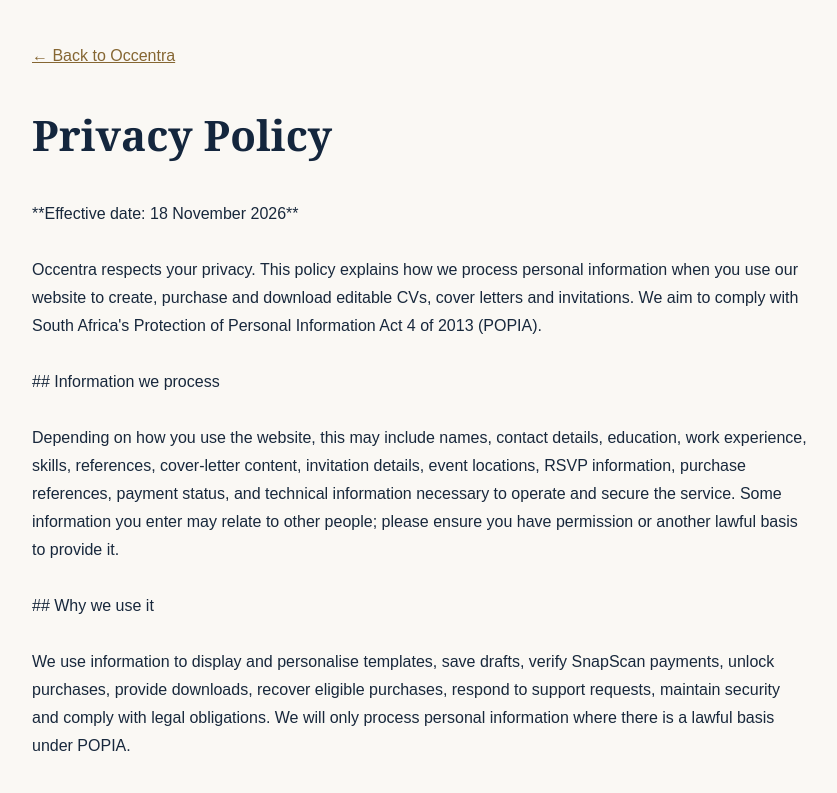
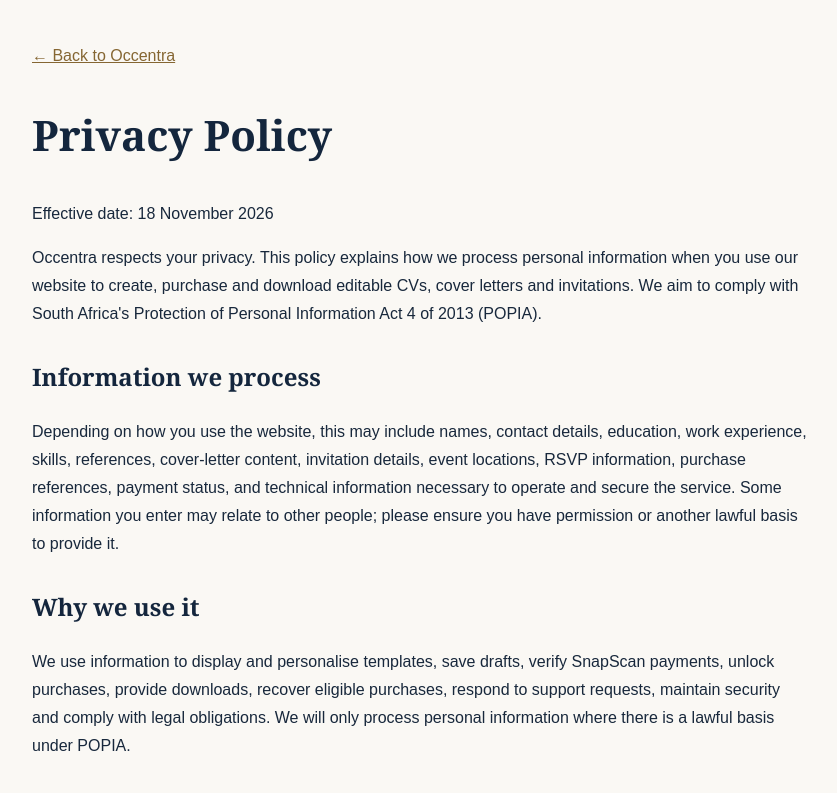
Before and after one commit to occentra90-cyber/Occentra-, a Next.js app: page /privacy-policy in a window 1280 px wide. Shown: the top 793 px of the page, without its empty margins (220-1057 px from the left). Built offline with nearby package versions, Linux system fonts and the light colour scheme.

Commit message:
Render legal text sections correctly

```diff
--- a/app/privacy-policy/page.tsx
+++ b/app/privacy-policy/page.tsx
@@ -8,6 +8,6 @@ export default function LegalPage() {
   return <main style={{maxWidth:820,margin:'0 auto',padding:'42px 22px 70px',lineHeight:1.75}}>
     <Link href="/" style={{color:'#856632'}}>← Back to Occentra</Link>
     <h1 style={{fontFamily:'Georgia,serif',fontSize:'clamp(30px,5vw,42px)',color:'#14263d'}}>Privacy Policy</h1>
-    {content.split('\\n\\n').map((section,i)=>section.startsWith('## ')?<h2 key={i} style={{fontFamily:'Georgia,serif',marginTop:28,color:'#14263d'}}>{section.slice(3)}</h2>:<p key={i} style={{whiteSpace:'pre-line'}}>{section.replace(/\\*\\*/g,'')}</p>)}
+    {content.split(String.fromCharCode(10,10)).map((section,i)=>section.startsWith('## ')?<h2 key={i} style={{fontFamily:'Georgia,serif',marginTop:28,color:'#14263d'}}>{section.slice(3)}</h2>:<p key={i} style={{whiteSpace:'pre-line'}}>{section.replaceAll('**','')}</p>)}
   </main>;
 }
```
